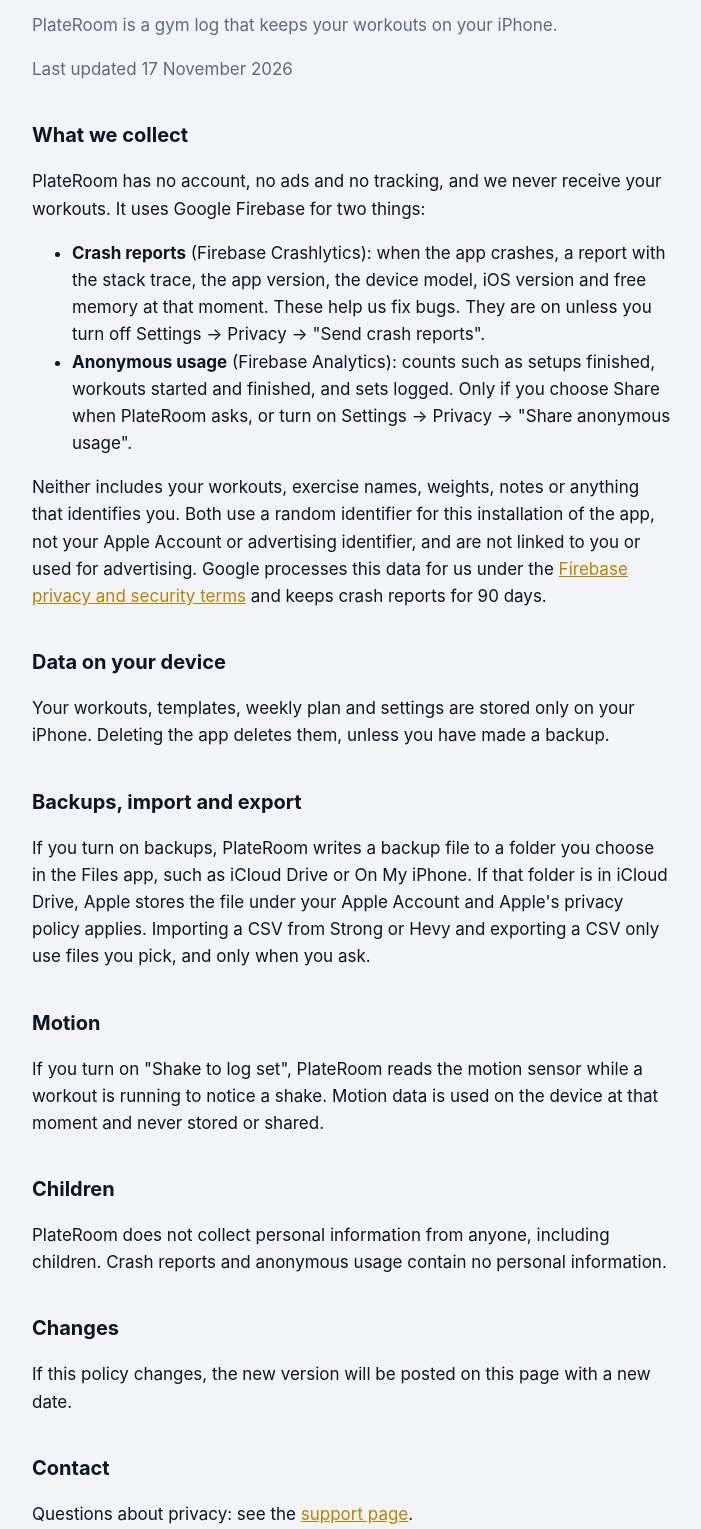
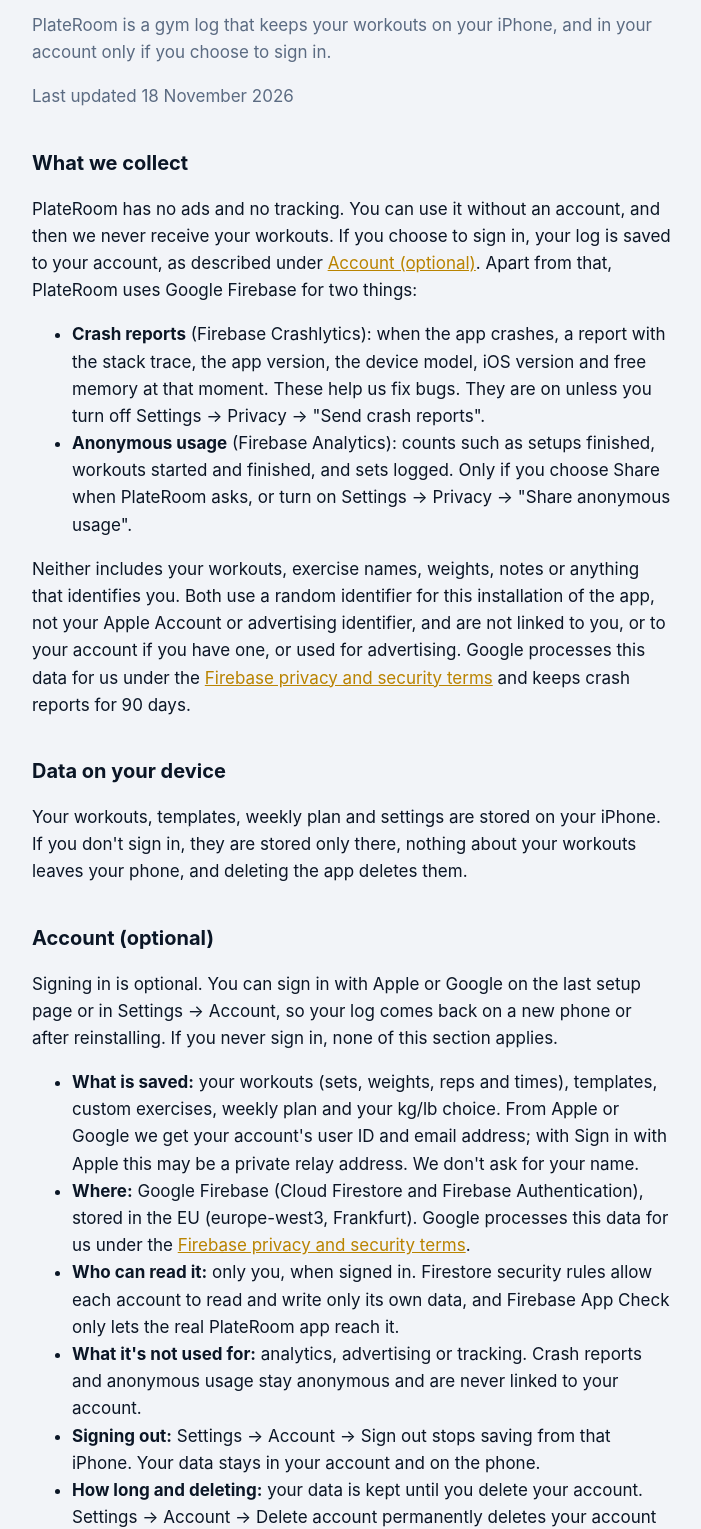
Before and after one commit to dkopic5/PlateRoom-Public, a plain HTML site: page privacy.html in a window 1280 px wide. Shown: the part 155-1684 px from the top of the page, without its empty margins (288-989 px from the left). Drawn offline with Linux system fonts and the light colour scheme.

Commit message:
Privacy policy: optional account with Firebase sync
Add an "Account (optional)" section: what is saved, EU storage in
Firebase, who can read it, no tracking, sign out and delete account.
Remove the Files backup (no longer in the app) from privacy, support
and landing pages, and qualify "no account" claims.

Co-Authored-By: Claude Opus 5.5 <noreply@anthropic.com>

```diff
--- a/privacy.html
+++ b/privacy.html
@@ -10,28 +10,39 @@
 <main>
 <div class="plates" aria-hidden="true"><span style="background:#E4372C"></span><span style="background:#2F6BFF"></span><span style="background:#F5C518"></span><span style="background:#22A25A"></span></div>
 <h1>Privacy Policy</h1>
-<p class="lede">PlateRoom is a gym log that keeps your workouts on your iPhone.</p>
-<p class="updated">Last updated 17 November 2026</p>
+<p class="lede">PlateRoom is a gym log that keeps your workouts on your iPhone, and in your account only if you choose to sign in.</p>
+<p class="updated">Last updated 18 November 2026</p>
 
 <h2>What we collect</h2>
-<p>PlateRoom has no account, no ads and no tracking, and we never receive your workouts. It uses Google Firebase for two things:</p>
+<p>PlateRoom has no ads and no tracking. You can use it without an account, and then we never receive your workouts. If you choose to sign in, your log is saved to your account, as described under <a href="#account">Account (optional)</a>. Apart from that, PlateRoom uses Google Firebase for two things:</p>
 <ul>
 <li><strong>Crash reports</strong> (Firebase Crashlytics): when the app crashes, a report with the stack trace, the app version, the device model, iOS version and free memory at that moment. These help us fix bugs. They are on unless you turn off Settings → Privacy → "Send crash reports".</li>
 <li><strong>Anonymous usage</strong> (Firebase Analytics): counts such as setups finished, workouts started and finished, and sets logged. Only if you choose Share when PlateRoom asks, or turn on Settings → Privacy → "Share anonymous usage".</li>
 </ul>
-<p>Neither includes your workouts, exercise names, weights, notes or anything that identifies you. Both use a random identifier for this installation of the app, not your Apple Account or advertising identifier, and are not linked to you or used for advertising. Google processes this data for us under the <a href="https://firebase.google.com/support/privacy">Firebase privacy and security terms</a> and keeps crash reports for 90 days.</p>
+<p>Neither includes your workouts, exercise names, weights, notes or anything that identifies you. Both use a random identifier for this installation of the app, not your Apple Account or advertising identifier, and are not linked to you, or to your account if you have one, or used for advertising. Google processes this data for us under the <a href="https://firebase.google.com/support/privacy">Firebase privacy and security terms</a> and keeps crash reports for 90 days.</p>
 
 <h2>Data on your device</h2>
-<p>Your workouts, templates, weekly plan and settings are stored only on your iPhone. Deleting the app deletes them, unless you have made a backup.</p>
+<p>Your workouts, templates, weekly plan and settings are stored on your iPhone. If you don't sign in, they are stored only there, nothing about your workouts leaves your phone, and deleting the app deletes them.</p>
 
-<h2>Backups, import and export</h2>
-<p>If you turn on backups, PlateRoom writes a backup file to a folder you choose in the Files app, such as iCloud Drive or On My iPhone. If that folder is in iCloud Drive, Apple stores the file under your Apple Account and Apple's privacy policy applies. Importing a CSV from Strong or Hevy and exporting a CSV only use files you pick, and only when you ask.</p>
+<h2 id="account">Account (optional)</h2>
+<p>Signing in is optional. You can sign in with Apple or Google on the last setup page or in Settings → Account, so your log comes back on a new phone or after reinstalling. If you never sign in, none of this section applies.</p>
+<ul>
+<li><strong>What is saved:</strong> your workouts (sets, weights, reps and times), templates, custom exercises, weekly plan and your kg/lb choice. From Apple or Google we get your account's user ID and email address; with Sign in with Apple this may be a private relay address. We don't ask for your name.</li>
+<li><strong>Where:</strong> Google Firebase (Cloud Firestore and Firebase Authentication), stored in the EU (europe-west3, Frankfurt). Google processes this data for us under the <a href="https://firebase.google.com/support/privacy">Firebase privacy and security terms</a>.</li>
+<li><strong>Who can read it:</strong> only you, when signed in. Firestore security rules allow each account to read and write only its own data, and Firebase App Check only lets the real PlateRoom app reach it.</li>
+<li><strong>What it's not used for:</strong> analytics, advertising or tracking. Crash reports and anonymous usage stay anonymous and are never linked to your account.</li>
+<li><strong>Signing out:</strong> Settings → Account → Sign out stops saving from that iPhone. Your data stays in your account and on the phone.</li>
+<li><strong>How long and deleting:</strong> your data is kept until you delete your account. Settings → Account → Delete account permanently deletes your account and everything saved in it, revokes Sign in with Apple, and also deletes all workouts, templates and the plan on that iPhone, so the app starts over. This can't be undone, so export your workouts first if you want a copy.</li>
+</ul>
+
+<h2>Import and export</h2>
+<p>Importing a CSV from Strong or Hevy and exporting a CSV only use files you pick, and only when you ask.</p>
 
 <h2>Motion</h2>
 <p>If you turn on "Shake to log set", PlateRoom reads the motion sensor while a workout is running to notice a shake. Motion data is used on the device at that moment and never stored or shared.</p>
 
 <h2>Children</h2>
-<p>PlateRoom does not collect personal information from anyone, including children. Crash reports and anonymous usage contain no personal information.</p>
+<p>PlateRoom is not directed at children. Without an account it collects no personal information from anyone. Crash reports and anonymous usage contain no personal information. If you sign in, we store only what is listed under <a href="#account">Account (optional)</a>, and you can delete it at any time.</p>
 
 <h2>Changes</h2>
 <p>If this policy changes, the new version will be posted on this page with a new date.</p>
```
Also changed, not shown: index.html (+3 -3 lines), support.html (+6 -3 lines).
